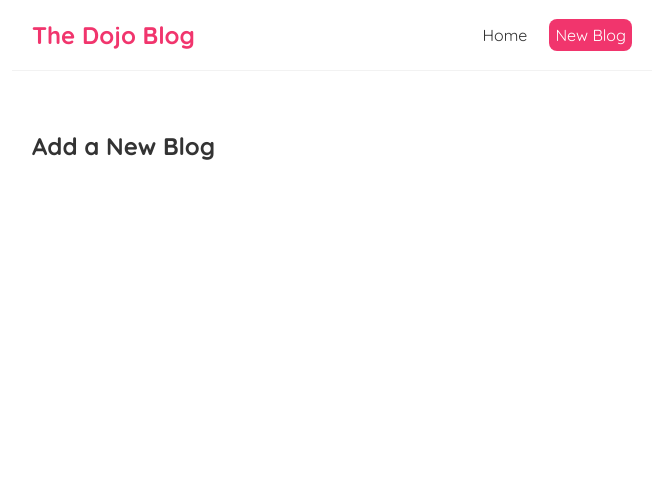
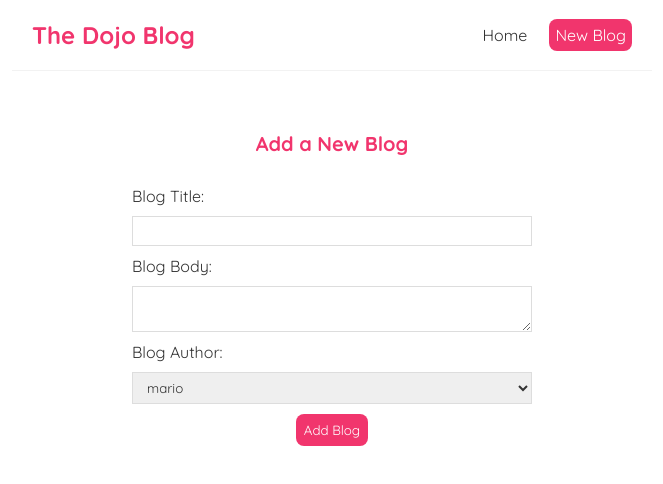
Before and after one commit to hyc0812/yong-personal-blog, a React (Create React App) app in the folder dojo-blog/: page /create in a window 1280 px wide. Shown: the top 484 px of the page, without its empty margins (308-971 px from the left). Built offline with nearby package versions, Linux system fonts and the light colour scheme.

Commit message:
add new blog component and css

```diff
--- a/dojo-blog/src/Create.js
+++ b/dojo-blog/src/Create.js
@@ -2,6 +2,23 @@ const Create = () => {
   return (
     <div className="create">
       <h2>Add a New Blog</h2>
+      <form>
+        <label>Blog Title: </label>
+        <input type="text"
+         required
+        />
+
+        <label>Blog Body: </label>
+        <textarea
+          required
+        ></textarea>
+        <label>Blog Author: </label>
+        <select>
+          <option value="mario">mario</option>
+          <option value="yoshi">yoshi</option>
+        </select>
+        <button>Add Blog</button>
+      </form>
     </div>
   );
 }
--- a/dojo-blog/src/index.css
+++ b/dojo-blog/src/index.css
@@ -69,3 +69,36 @@
   border-radius: 8px;
   cursor: pointer;
 }
+
+
+/* create new blog form */
+.create {
+  max-width: 400px;
+  margin: 0 auto;
+  text-align: center;
+}
+.create label {
+  text-align: left;
+  display: block;
+}
+.create h2 {
+  font-size: 20px;
+  color: #f1356d;
+  margin-bottom: 30px;
+}
+.create input, .create textarea, .create select {
+  width: 100%;
+  padding: 6px 10px;
+  margin: 10px 0;
+  border: 1px solid #ddd;
+  box-sizing: border-box;
+  display: block;
+}
+.create button {
+  background: #f1356d;
+  color: #fff;
+  border: 0;
+  padding: 8px;
+  border-radius: 8px;
+  cursor: pointer;
+}
```
Also changed, not shown: 1 other file (tests, documents, lock files or other folders).
